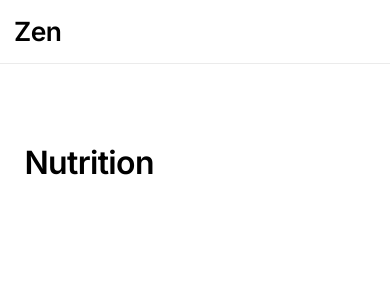
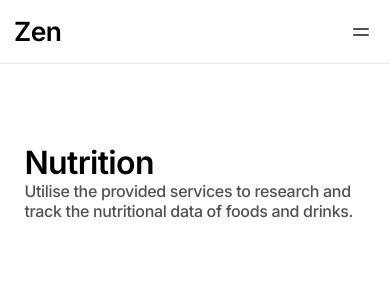
Before and after one commit to devjdn/health-app, a Next.js app in the folder site/: page /nutrition in a window 390 px wide. Shown: the top 300 px of the page. Built offline with nearby package versions, Linux system fonts and the light colour scheme.

Commit message:
added functioning navigation menu

```diff
--- a/site/app/globals.css
+++ b/site/app/globals.css
@@ -106,12 +106,30 @@ header {
   border-bottom: var(--border);
   z-index: 250;
 }
+header nav {
+  display: flex;
+  align-items: center;
+  gap: var(--gap);
+}
 header nav ul.header-nav-list {
   display: flex;
   gap: var(--gap);
 }
 header nav ul.header-nav-list a:hover p {
   color: var(--primary-text);
+}
+header nav button.toggle-header-nav {
+  border-radius: 50%;
+  height: 30px;
+  aspect-ratio: 1;
+  display: none;
+  place-items: center;
+}
+header nav button.toggle-header-nav svg {
+  stroke: var(--secondary-text);
+}
+header nav .mobile-nav-menu {
+  display: none;
 }
 
 main {
@@ -147,7 +165,7 @@ section.site-intro, section .intro {
   gap: var(--gap);
 }
 .home-page .site-intro .cta-btns button {
-  border-radius: 14px;
+  border-radius: 100vw;
   padding: 14px 18px;
 }
 .home-page .site-intro .cta-btns button p {
@@ -434,6 +452,52 @@ section.site-intro, section .intro {
   header nav ul.header-nav-list {
     display: none;
   }
+  header nav button.toggle-header-nav {
+    display: grid;
+  }
+  header nav .mobile-nav-menu {
+    position: absolute;
+    top: 64px;
+    width: 100%;
+    left: 0;
+    overflow: hidden;
+    background: var(--primary-background);
+    -webkit-backdrop-filter: var(--filter);
+            backdrop-filter: var(--filter);
+    display: grid;
+    place-items: flex-start center;
+  }
+  header nav .mobile-nav-menu > * {
+    overflow: hidden;
+  }
+  header nav .mobile-nav-menu ul {
+    display: flex;
+    flex-direction: column;
+    gap: var(--gap);
+  }
+  header nav .mobile-nav-menu ul li h3 {
+    text-align: center;
+  }
+  header nav .mobile-nav-menu[aria-hidden=false] {
+    height: calc(100vh - 64px);
+    transition: all 0.7s cubic-bezier(0.19, 0.56, 0.53, 1.1);
+    padding: 16px;
+  }
+  header nav .mobile-nav-menu[aria-hidden=false] > * {
+    height: 240px;
+    opacity: 1;
+    transition: height 0.4s cubic-bezier(0.19, 0.56, 0.53, 1.1), opacity 0.7s cubic-bezier(0.175, 0.885, 0.32, 1.275);
+  }
+  header nav .mobile-nav-menu[aria-hidden=true] {
+    height: 0;
+    transition: all 0.7s cubic-bezier(0.19, 0.56, 0.53, 1.1);
+    padding: 0 16px;
+  }
+  header nav .mobile-nav-menu[aria-hidden=true] > * {
+    height: 0;
+    opacity: 0;
+    transition: height 0.4s cubic-bezier(0.19, 0.56, 0.53, 1.1), opacity 0.7s cubic-bezier(0.175, 0.885, 0.32, 1.275);
+  }
   section.services, section.more-info-on-features {
     padding-right: 0;
   }
--- a/site/app/globals.scss
+++ b/site/app/globals.scss
@@ -113,6 +113,10 @@ header{
   z-index: 250;
 
   nav{
+    display: flex;
+    align-items: center;
+    gap: var(--gap);
+
     ul.header-nav-list{
       display: flex;
       gap: var(--gap);
@@ -124,6 +128,21 @@ header{
           }
         }
       }
+    }
+
+    button.toggle-header-nav{
+      border-radius: 50%;
+      height: 30px;
+      aspect-ratio: 1;
+      display: none;
+      place-items: center;
+
+      svg{
+        stroke: var(--secondary-text);
+      }
+    }
+    .mobile-nav-menu{
+      display: none;
     }
   }
 }
@@ -169,7 +188,7 @@ section{
       gap: var(--gap);
 
       button{
-        border-radius: 14px;
+        border-radius: 100vw;
         padding: 14px 18px;
 
         p{
@@ -542,6 +561,58 @@ section{
       ul.header-nav-list{
         display: none;
       }
+
+      button.toggle-header-nav{
+        display: grid;
+      }
+      .mobile-nav-menu{
+        position: absolute;
+        top: 64px;
+        width: 100%;
+        left: 0;
+        overflow: hidden;
+        background: var(--primary-background);
+        backdrop-filter: var(--filter);
+        display: grid;
+        place-items: flex-start center;
+
+        >*{
+          overflow: hidden;
+        }
+
+        ul{
+          display: flex;
+          flex-direction: column;
+          gap: var(--gap);
+          li{
+            h3{
+              text-align: center;
+            }
+          }
+        }
+      }
+      .mobile-nav-menu[aria-hidden="false"]{
+        height: calc(100vh - 64px);
+        transition: all 0.7s cubic-bezier(0.19, 0.56, 0.53, 1.1);
+        padding: 16px;
+
+        >*{
+          height: 240px;
+          opacity: 1;
+          transition: height 0.4s cubic-bezier(0.19, 0.56, 0.53, 1.1), opacity 0.7s cubic-bezier(0.175, 0.885, 0.32, 1.275);
+        }
+      }
+      .mobile-nav-menu[aria-hidden="true"]{
+        height: 0;
+        transition: all 0.7s cubic-bezier(0.19, 0.56, 0.53, 1.1);
+        padding: 0 16px;
+
+        >*{
+          height: 0;
+          opacity: 0;
+          transition: height 0.4s cubic-bezier(0.19, 0.56, 0.53, 1.1), opacity 0.7s cubic-bezier(0.175, 0.885, 0.32, 1.275);
+        }
+      }
     }
   }
 
--- a/site/app/nutrition/page.tsx
+++ b/site/app/nutrition/page.tsx
@@ -3,6 +3,7 @@ const NutritionalPage: React.FC = () => {
     <div className="nutrition-page">
       <section className="intro">
         <h2>Nutrition</h2>
+        <p>Utilise the provided services to research and track the nutritional data of foods and drinks.</p>
       </section>
     </div>
   );
--- a/site/app/ui/header/header-nav.tsx
+++ b/site/app/ui/header/header-nav.tsx
@@ -1,9 +1,25 @@
 'use client';
 
+import { EqualIcon } from "lucide-react";
 import Link from "next/link";
-import { useState } from "react";
+import { useEffect, useState } from "react";
+
 
 export default function HeaderNav() {
+
+    const [openMenu, setOpenMenu] = useState(false);
+
+    const toggleNavMenu = () => {
+        setOpenMenu(!openMenu);
+    }
+
+    useEffect(() => {
+        if(openMenu) {
+            document.body.style.overflow = 'hidden';
+        } else {
+            document.body.style.overflow = 'scroll';
+        }
+    })
 
     const links = [
         {name: "Nutrition", href: "/nutrition"},
@@ -25,10 +41,23 @@ export default function HeaderNav() {
                         </li>
                     )
                 })}
-                <button>
-
-                </button>
             </ul>
+            <button className="toggle-header-nav" onClick={toggleNavMenu}>
+                <EqualIcon/>
+            </button>
+            <div className="mobile-nav-menu" aria-hidden={!openMenu}>
+                <ul className="mobile-nav-list">
+                    {links.map((link) => {
+                        return(
+                            <li key={link.name}>
+                                <Link key={link.name} href={link.href}>
+                                    <h3>{link.name}</h3>
+                                </Link>
+                            </li>
+                        )
+                    })}
+                </ul>
+            </div>
         </nav>
     );
 }
```
Also changed, not shown: 1 other file (tests, documents, lock files or other folders).
